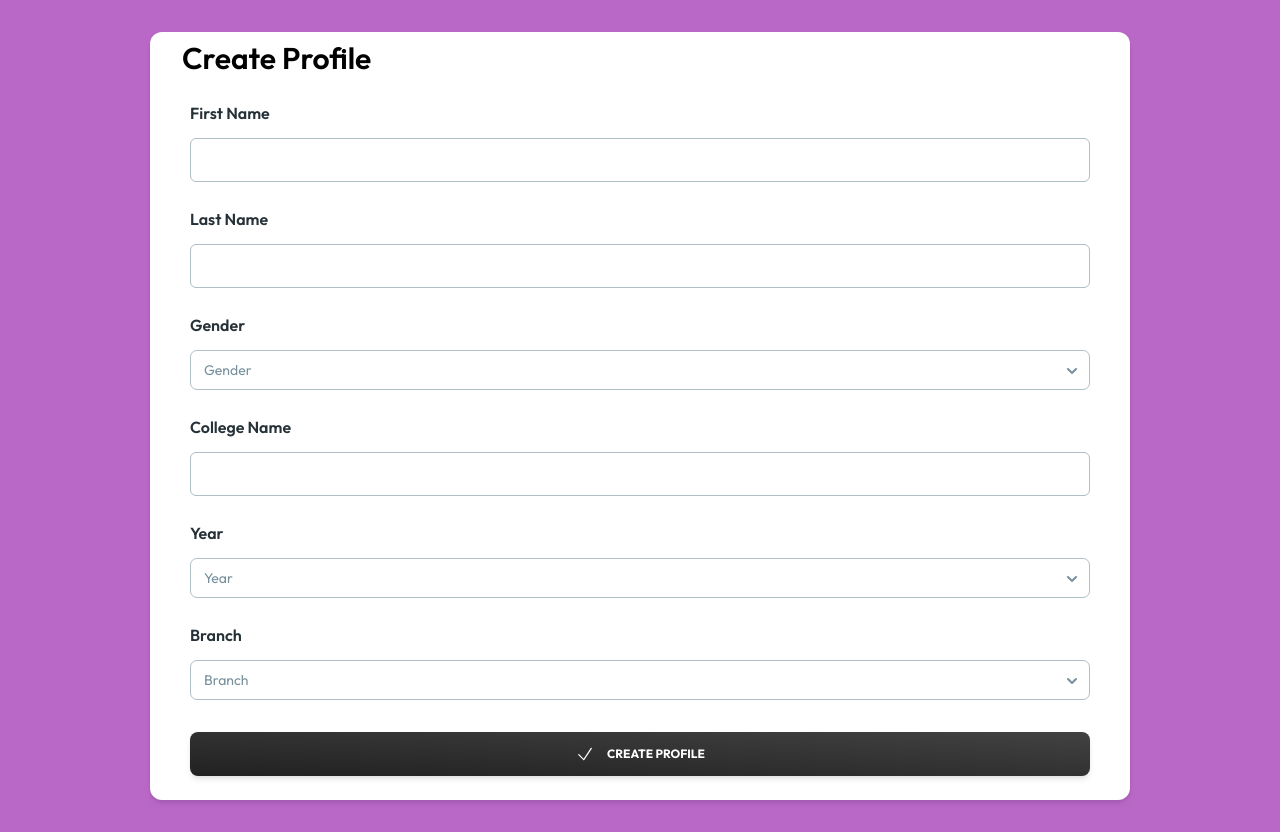
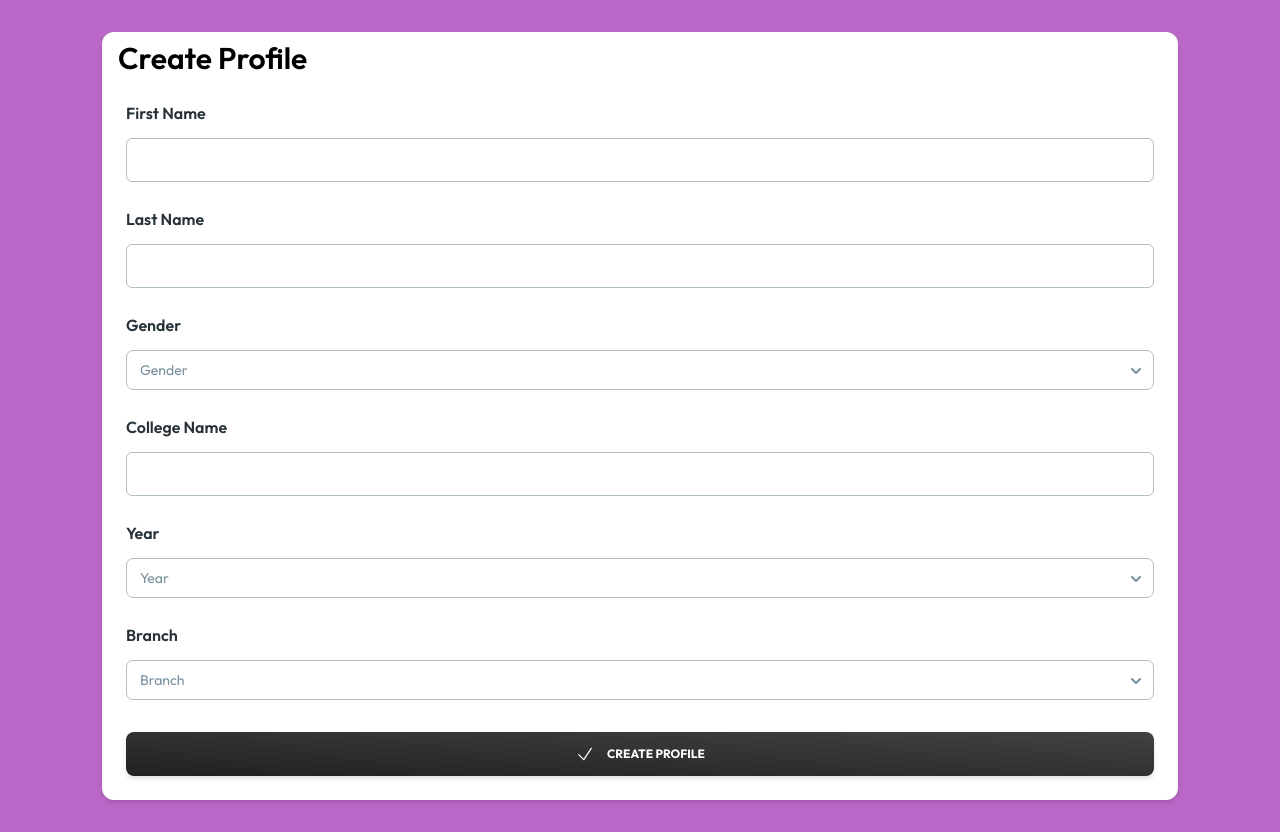
Before and after one commit to CampusNotes/NewFrontend, a React (Vite) app: page /createprofile in a window 1280 px wide. Built offline with nearby package versions, Linux system fonts and the light colour scheme; no server answers.

Commit message:
Minor css changes

```diff
--- a/src/pages/CreateProfile.jsx
+++ b/src/pages/CreateProfile.jsx
@@ -82,8 +82,8 @@ function CreateProfile() {
       .then((res) => {
 
         if (res.status === 200) {
-          Notify('success','Profile created')
-          localStorage.setItem('isProfileCreated',true)
+          Notify('success', 'Profile created')
+          localStorage.setItem('isProfileCreated', true)
           navigate('/notes')
         }
         setIsLoading(false)
@@ -97,7 +97,7 @@ function CreateProfile() {
   return (
     <div className='bg-purple-300 h-full  w-full'>
       <div className='container mx-auto p-8'>
-        <Card className='px-4 mx-12'>
+        <Card className='w-full h-full'>
           <CardHeader className='flex items-center justify-between shadow-none mt-2'>
             <div>
               <h1 className='text-3xl text-black font-semibold'>
--- a/src/pages/Profile.jsx
+++ b/src/pages/Profile.jsx
@@ -129,7 +129,7 @@ function Profile() {
       <div className='container mx-auto mb-8'>
         {
           !isLoading ?
-            <Card className='px-4 mx-12'>
+            <Card className='px-4 mx-4 lg:mx-12'>
               <CardHeader className='flex items-center justify-between shadow-none mt-2'>
                 <div>
                   <h1 className='text-3xl text-black font-semibold'>
--- a/src/pages/ViewNotes.jsx
+++ b/src/pages/ViewNotes.jsx
@@ -85,7 +85,7 @@ function ViewNotes() {
             </h1>
           </header>
           <form onSubmit={handleSubmit} className='mt-16 mb-28  max-w-screen-lg w-full sm:w-96 '>
-            <div className='flex items-center justify-center w-full gap-6'>
+            <div className='flex flex-col lg:flex-row items-center justify-center w-full gap-6'>
 
               <Select variant='standard' size='lg' color='gray' label='Branch' onChange={(val) => handleBranchChange(val)}>
                 {
```
